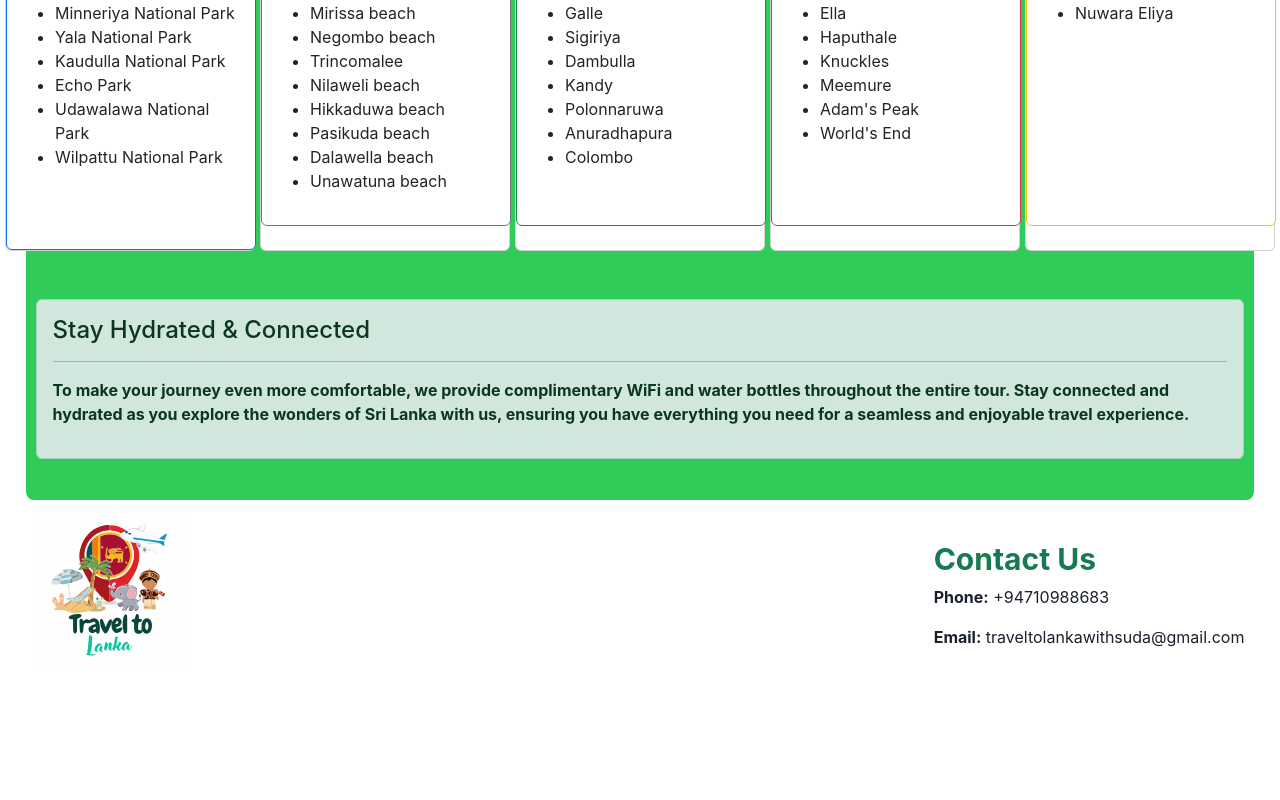
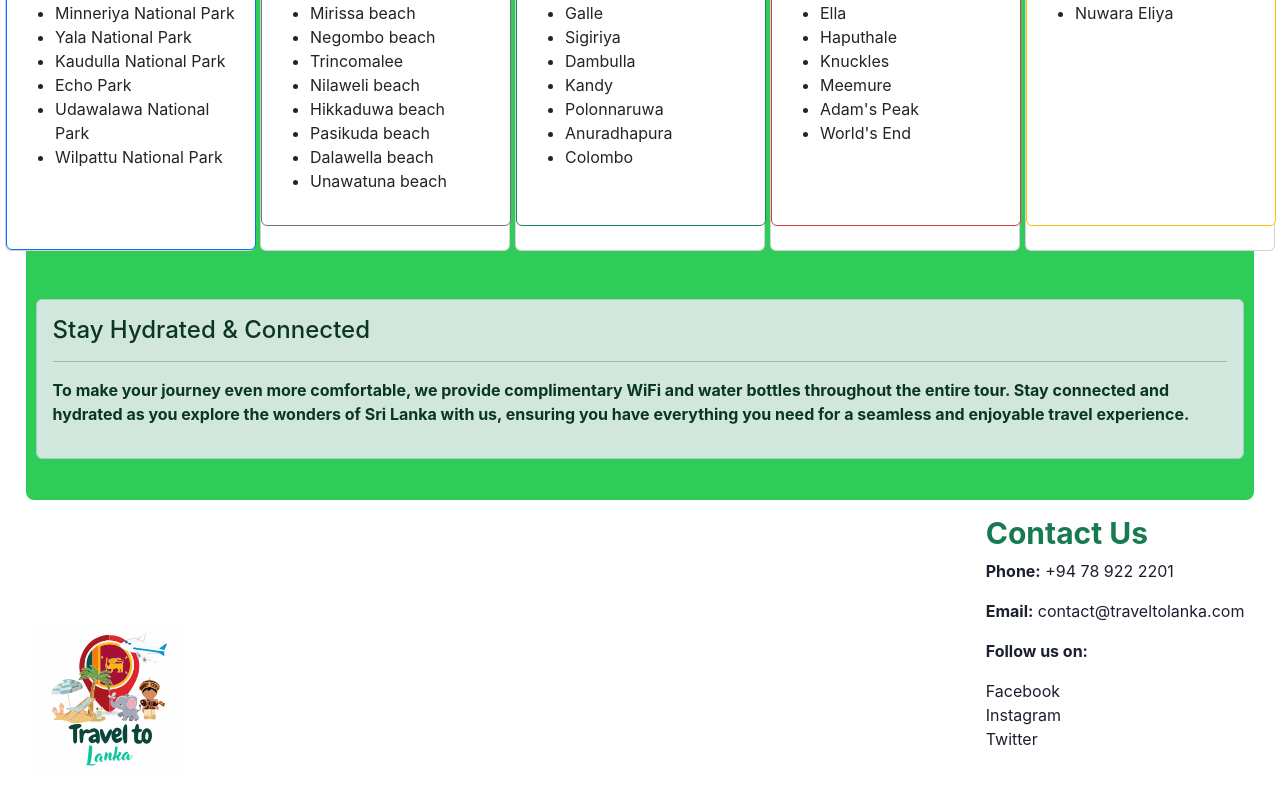
Before and after one commit to AchalaRajapaksha/travel-to-lanka, a React (Create React App) app: page / in a window 1280 px wide. Shown: the part 2642-3442 px from the top of the page. Before the commit the page ends 3332 px from the top, so only its background shows below. Built offline with nearby package versions, Linux system fonts and the light colour scheme.

Commit message:
social media links added

```diff
--- a/package.json
+++ b/package.json
@@ -19,7 +19,7 @@
     "web-vitals": "^2.1.4"
   },
   "scripts": {
-    "start": "react-scripts start --host 0.0.0.0",
+    "start": "react-scripts start",
     "build": "react-scripts build",
     "test": "react-scripts test",
     "eject": "react-scripts eject"
--- a/public/index.html
+++ b/public/index.html
@@ -2,6 +2,10 @@
 <html lang="en">
   <head>
     <meta charset="utf-8" />
+    <meta
+      name="google-site-verification"
+      content="l1MTHwuIffeaSWCbBE0gPABCmyjFCKWsJ0i6MGJIJqA"
+    />
     <link rel="icon" href="%PUBLIC_URL%/favicon.ico" />
     <meta name="viewport" content="width=device-width, initial-scale=1" />
     <meta name="theme-color" content="#000000" />
@@ -24,9 +28,22 @@
       work correctly both with client-side routing and a non-root public URL.
       Learn how to configure a non-root public URL by running `npm run build`.
     -->
-    <title>Trave to Lanka</title>
-   <link rel="icon" href="%PUBLIC_URL%/favicon.ico" />
+    <title>Travel to Lanka</title>
+    <link rel="icon" href="%PUBLIC_URL%/favicon.ico" />
+    <!-- Google tag (gtag.js) -->
+    <script
+      async
+      src="https://www.googletagmanager.com/gtag/js?id=AW-16663359404"
+    ></script>
+    <script>
+      window.dataLayer = window.dataLayer || [];
+      function gtag() {
+        dataLayer.push(arguments);
+      }
+      gtag("js", new Date());
 
+      gtag("config", "AW-16663359404");
+    </script>
   </head>
   <body>
     <noscript>You need to enable JavaScript to run this app.</noscript>
--- a/src/Pages/Home.js
+++ b/src/Pages/Home.js
@@ -324,11 +324,36 @@ export default function Home() {
         <div className="details-footer">
           <h2>Contact Us</h2>
           <p>
-            <b>Phone:</b> +94710988683
+            <b>Phone:</b> +94 78 922 2201
           </p>
           <p>
-            <b>Email:</b> traveltolankawithsuda@gmail.com
+            <b>Email:</b> contact@traveltolanka.com
           </p>
+          <p>
+            <b>Follow us on:</b>
+          </p>
+          <a
+            href="https://www.facebook.com/profile.php?id=61564028454226&mibextid=ZbWKwL"
+            target="_blank"
+            rel="noopener noreferrer"
+          >
+            Facebook
+          </a>
+          <a
+            href="https://www.instagram.com/travel_to_lanka__?igsh=dnlqcWRmaTFsd2hq"
+            target="_blank"
+            rel="noopener noreferrer"
+          >
+            Instagram
+          </a>
+          <a
+            href="https://www.tripadvisor.com/Attraction_Review-g3736162-d28100418-Reviews-Travel_to_Lanka-Seeduwa_Western_Province.html"
+            target="_blank"
+            rel="noopener noreferrer"
+          >
+            Twitter
+          </a>
+          <br />
         </div>
       </div>
     </div>
```
Also changed, not shown: firebase.json (added), 2 other files (tests, documents, lock files or other folders).
